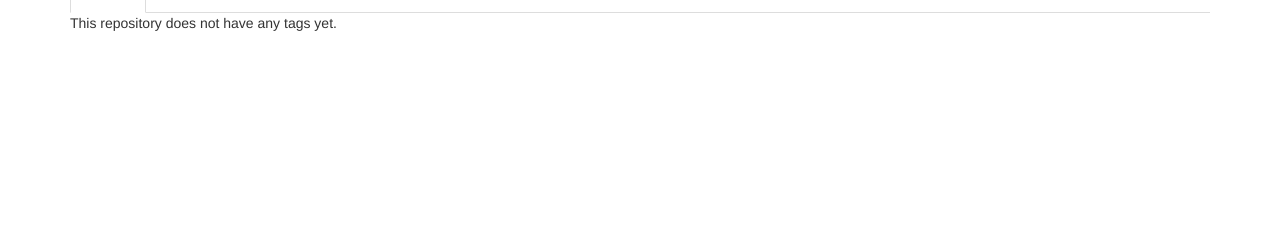
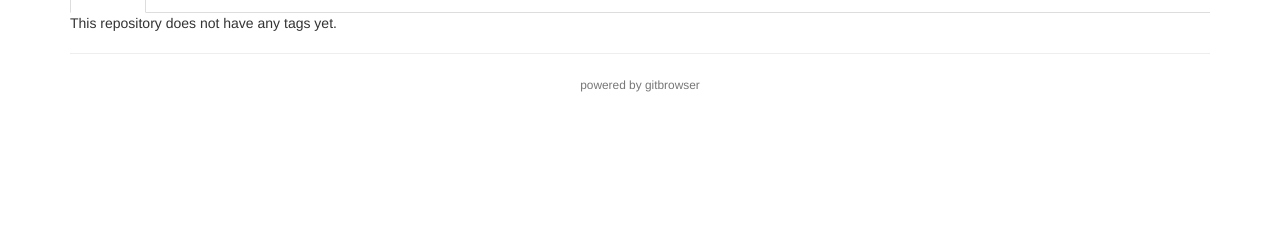
Before and after one commit to ercpe/gitbrowser, a Django app: template src/gitbrowser/templates/repo_tags.html in a window 1280 px wide. Shown: the part 49-300 px from the top of the page. Run offline with Django 3.2, Linux system fonts and the light colour scheme; the template is opened without the code that fills it, so the values that code supplies are empty; parts of the project's set-up code (start-up, migrations or seed data) failed here and were passed over; some libraries are stand-ins or nearby versions.

Commit message:
Added footer

```diff
--- a/src/gitbrowser/static/site.css
+++ b/src/gitbrowser/static/site.css
@@ -16,3 +16,5 @@ td.tree-item-latest-commit-date { text-align: right; width: 165px; }
 .branch-selector { color: inherit; }
 
 .highlight pre { tab-size: 4; }
+
+#footer { text-align: center; margin-bottom: 20px;}
--- /dev/null
+++ b/src/gitbrowser/templates/footer.html
@@ -0,0 +1,4 @@
+<div id="footer" class="footer">
+	<hr />
+	<small class="text-muted center">powered by gitbrowser</small>
+</div>
--- a/src/gitbrowser/templates/template.html
+++ b/src/gitbrowser/templates/template.html
@@ -19,8 +19,9 @@
 		<div class="container">
 			<div class="wrapper">
 				{% block content %}{% endblock %}
+			</div>
 
-			</div>
+			{% include "footer.html" %}
 		</div>
 	</body>
 </html>
```
